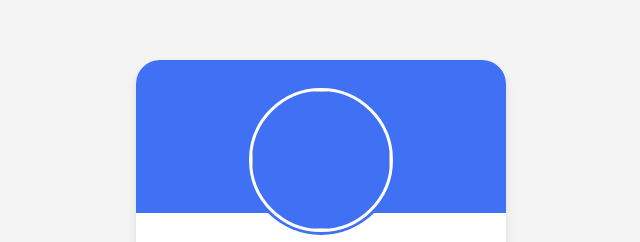
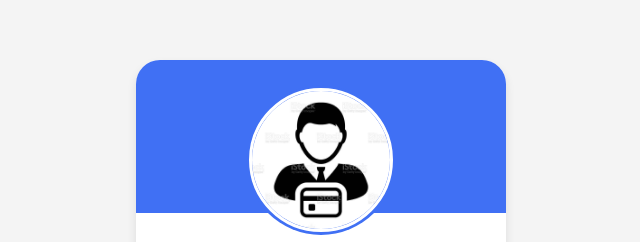
Before and after one commit to dedemahendra17/profile-card, a plain HTML site: page index.html in a window 1280 px wide. Shown: the part 127-369 px from the top of the page, without its empty margins (319-959 px from the left). Drawn offline with nearby package versions, Linux system fonts and the light colour scheme.

Commit message:
mengubah file index.html

```diff
--- a/index.html
+++ b/index.html
@@ -13,7 +13,7 @@
   <body>
     <div class="profile-card">
       <div class="image">
-        <img src="../profile card/profile.jpg" alt="" class="profile-img" />
+        <img src="../profile-card/profile.jpg" alt="" class="profile-img" />
       </div>
 
       <div class="text-data">
```
